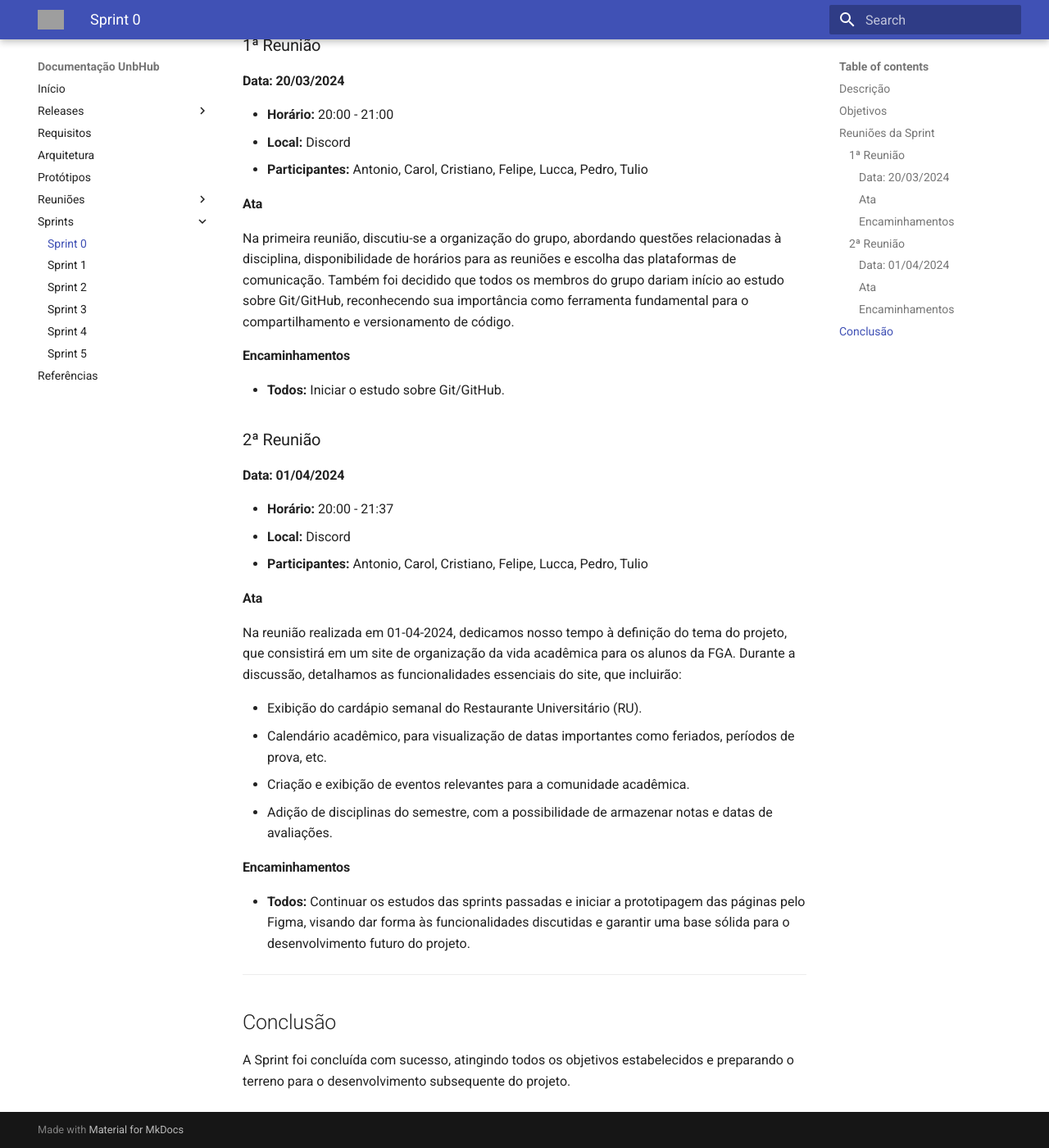
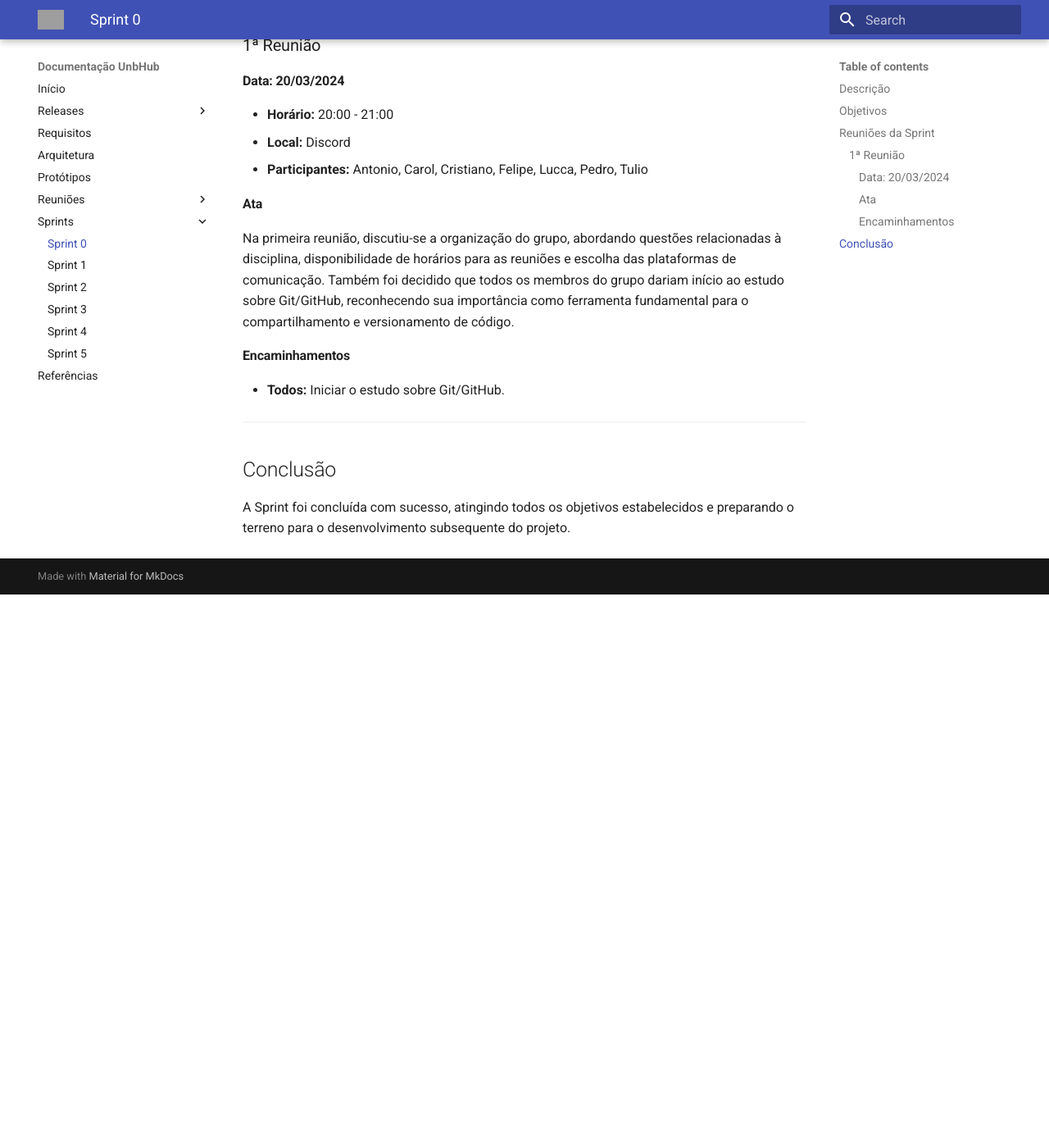
Before and after one commit to unb-mds/Squad09-UnBHUB, an MkDocs documentation site: the page built from documentation/mkdocs/docs/Sprints/Sprint0.md, in a window 1280 px wide and 1400 px high, scrolled down 737 px. Shown: the whole window at 82% size. Built offline with MkDocs 1.6.1 and Material for MkDocs 9.7.7, drawn with Linux system fonts in a browser that asks for light colours; after the commit the page ends 1462 px from its top, so only the background shows below that; grey boxes are pictures that could not be loaded.

Commit message:
Fix(#44): Editando Atualização da Sprint 0

```diff
--- a/documentation/mkdocs/docs/Sprints/Sprint0.md
+++ b/documentation/mkdocs/docs/Sprints/Sprint0.md
@@ -34,27 +34,6 @@ Na primeira reunião, discutiu-se a organização do grupo, abordando questões
 
 - **Todos:** Iniciar o estudo sobre Git/GitHub.
 
-### 2ª Reunião
-
-#### Data: 01/04/2024
-
-- **Horário:** 20:00 - 21:37
-- **Local:** Discord
-- **Participantes:** Antonio, Carol, Cristiano, Felipe, Lucca, Pedro, Tulio
-
-#### Ata
-
-Na reunião realizada em 01-04-2024, dedicamos nosso tempo à definição do tema do projeto, que consistirá em um site de organização da vida acadêmica para os alunos da FGA. Durante a discussão, detalhamos as funcionalidades essenciais do site, que incluirão:
-
-- Exibição do cardápio semanal do Restaurante Universitário (RU).
-- Calendário acadêmico, para visualização de datas importantes como feriados, períodos de prova, etc.
-- Criação e exibição de eventos relevantes para a comunidade acadêmica.
-- Adição de disciplinas do semestre, com a possibilidade de armazenar notas e datas de avaliações.
-
-#### Encaminhamentos
-
-- **Todos:** Continuar os estudos das sprints passadas e iniciar a prototipagem das páginas pelo Figma, visando dar forma às funcionalidades discutidas e garantir uma base sólida para o desenvolvimento futuro do projeto.
-
 ---
 
 ## Conclusão
```
